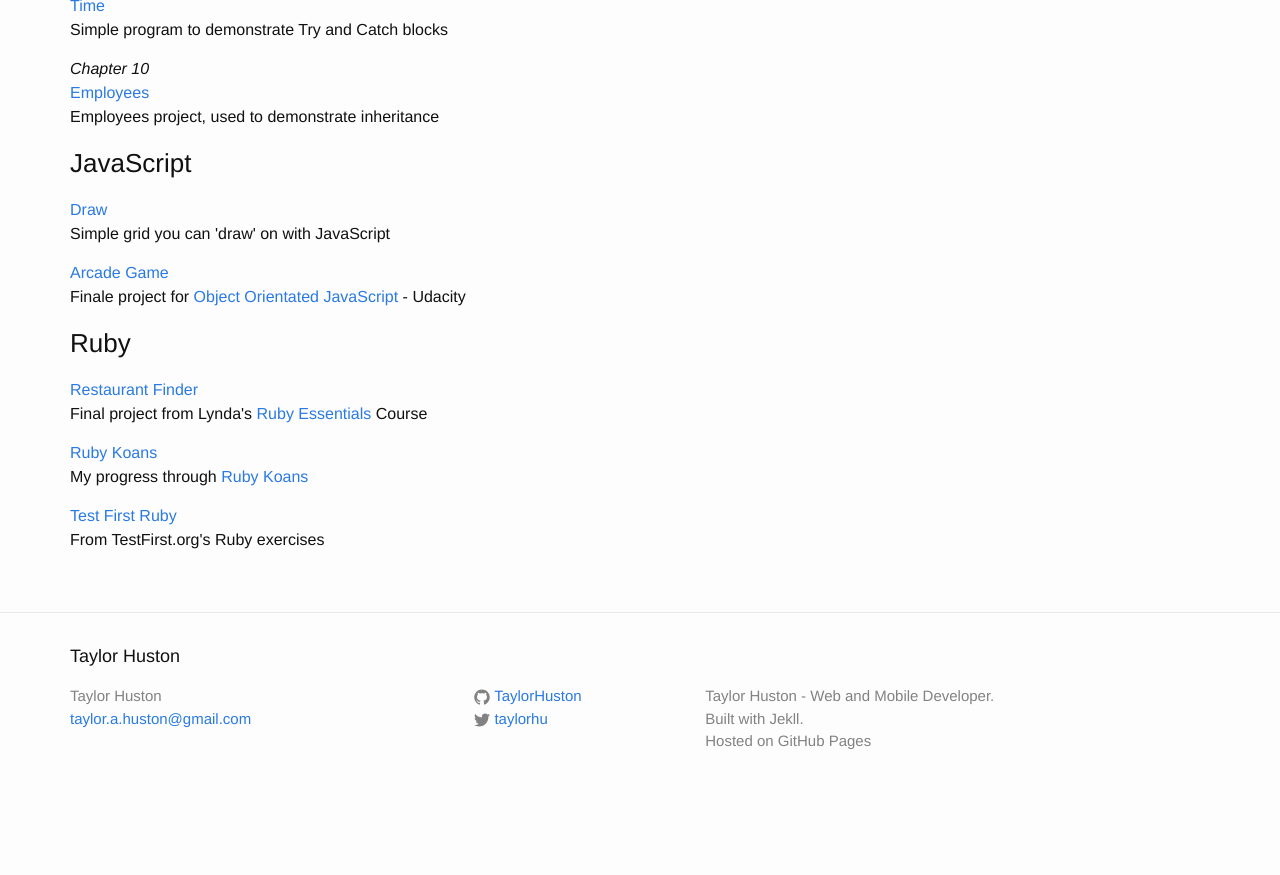
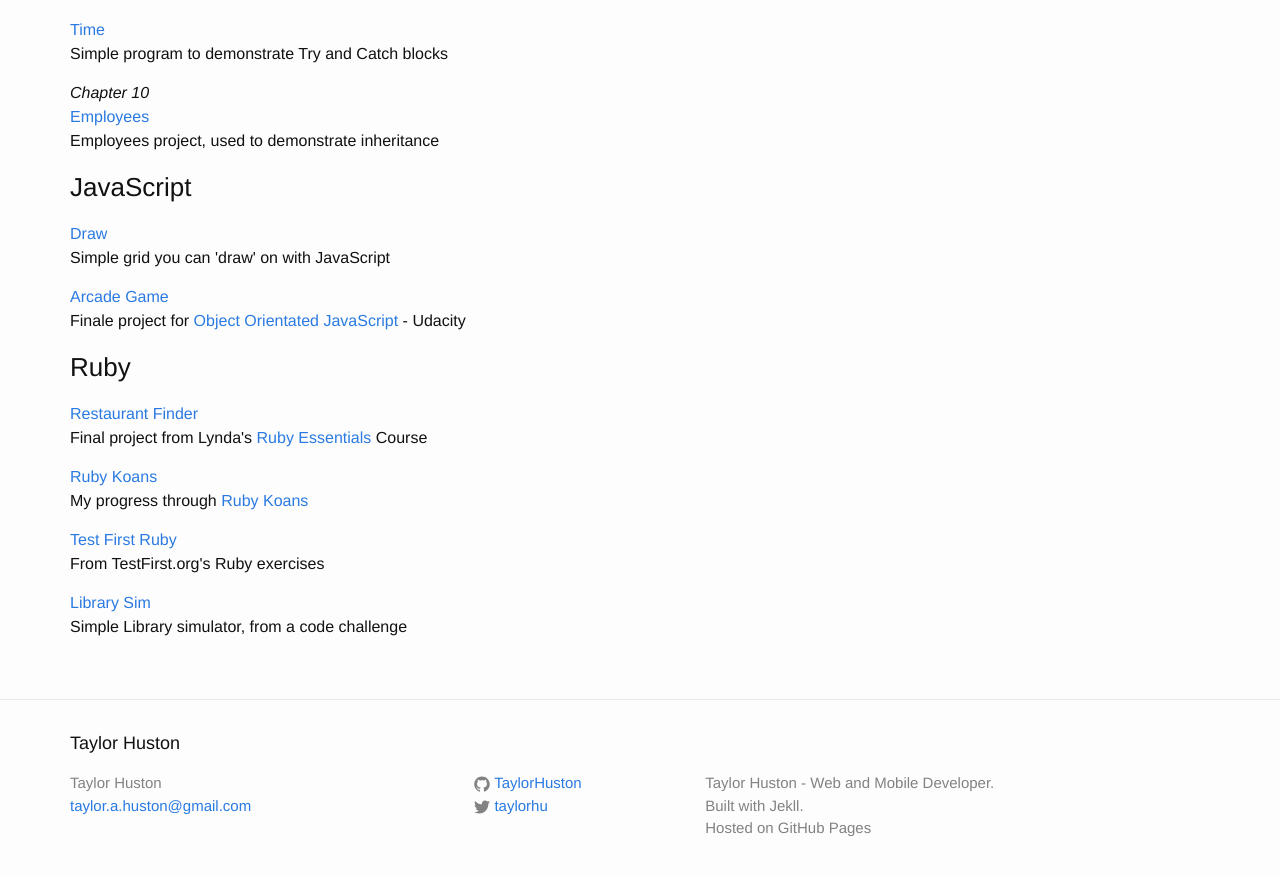
Before and after one commit to TaylorHuston/taylorhuston.github.io, a Jekyll site: the page built from code.html, in a window 1280 px wide and 900 px high, scrolled down 2765 px. Shown: the top 875 px of the window. Built offline with Jekyll 4.4.1, drawn with Linux system fonts in a browser that asks for light colours; before the commit the page ends 3578 px from its top, so only the background shows below that.

Commit message:
Add link for Ruby Library Sim

```diff
--- a/code.html
+++ b/code.html
@@ -30,11 +30,11 @@
   <br /> <a href="http://fierce-sea-1154.herokuapp.com/" target="_blank">Heroku</a>
   <br /> Username: admin
   <br /> Password: secret
-  </p>
+</p>
 
 
 <h2>Algorithms and Data Structures</h2>
-Most of these are initially based on
+<br />Most of these are initially based on
 <a href="http://algs4.cs.princeton.edu/home/" target="_blank">Algorithms, 4th Edition - Robert Sedgewick | Kevine Wayne.</a>
 <h3>Java</h3>
 <p><a href="https://github.com/TaylorHuston/Java_ArrayStack" target="_blank">Array Stack</a>
@@ -47,10 +47,10 @@
   <br /> Priority Queue implemented with a Binary Heap Array</p>
 
 <p><a href="https://github.com/TaylorHuston/Java_Sorts" target="_blank">Sorts</a>
-<br /> Implementations of the classic Sorting Algorithms, including Merge Sort, Quick Sort and Heap Sort</p>
+  <br /> Implementations of the classic Sorting Algorithms, including Merge Sort, Quick Sort and Heap Sort</p>
 
 <p><a href="https://github.com/TaylorHuston/Java_FrequencyCounter" target="_blank">Frequency Counter</a>
-<br /> Symbol Table implementations, incluind a Binary Search Tree, Red-Black Tree and Hash Table</p>
+  <br /> Symbol Table implementations, incluind a Binary Search Tree, Red-Black Tree and Hash Table</p>
 
 <h3>JavaScript</h3>
 <p><a href="https://github.com/TaylorHuston/JS_Sorts" target="_blank">Sorts</a>
@@ -143,7 +143,11 @@
   <br />Final project from Lynda's <a href="http://www.lynda.com/Ruby-tutorials/essential-training/47905-2.html" target="_blank">Ruby Essentials</a> Course</p>
 
 <p><a href="https://github.com/TaylorHuston/Ruby_Koans" target="_blank">Ruby Koans</a>
-  <br />My progress through <a href="http://rubykoans.com/" target="_blank">Ruby Koans</a></p>
+  <br />My progress through <a href="http://rubykoans.com/" target="_blank">Ruby Koans</a>
+</p>
 
 <p><a href="https://github.com/TaylorHuston/Ruby_TestFirst" target="_blank">Test First Ruby</a>
   <br /> From TestFirst.org's Ruby exercises</p>
+
+<p><a href="https://github.com/TaylorHuston/Ruby_LibrarySim" target="_blank">Library Sim</a>
+  <br /> Simple Library simulator, from a code challenge</p>
```
